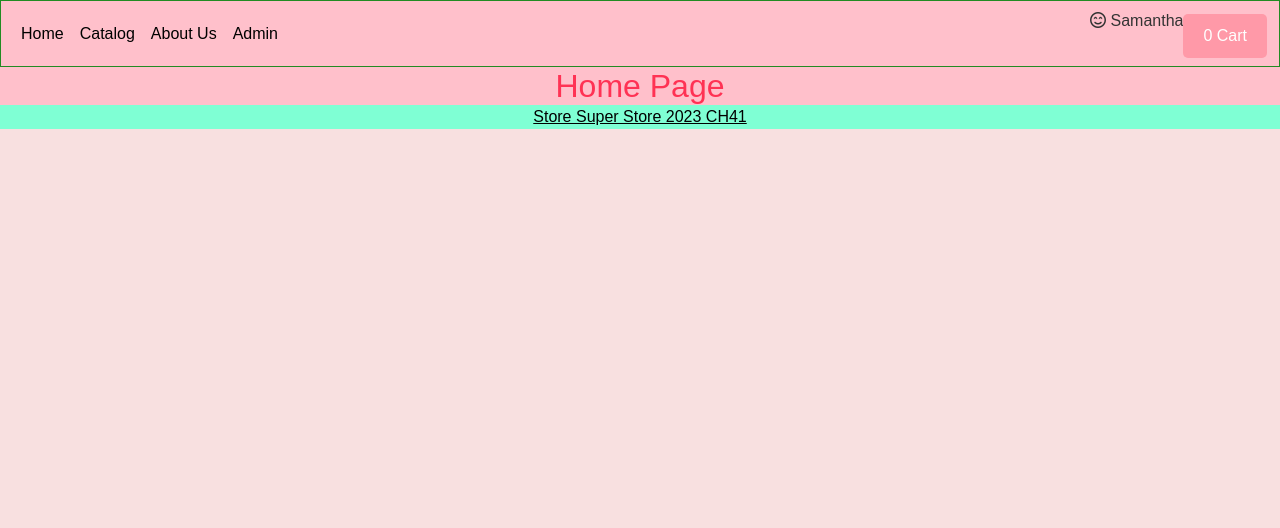
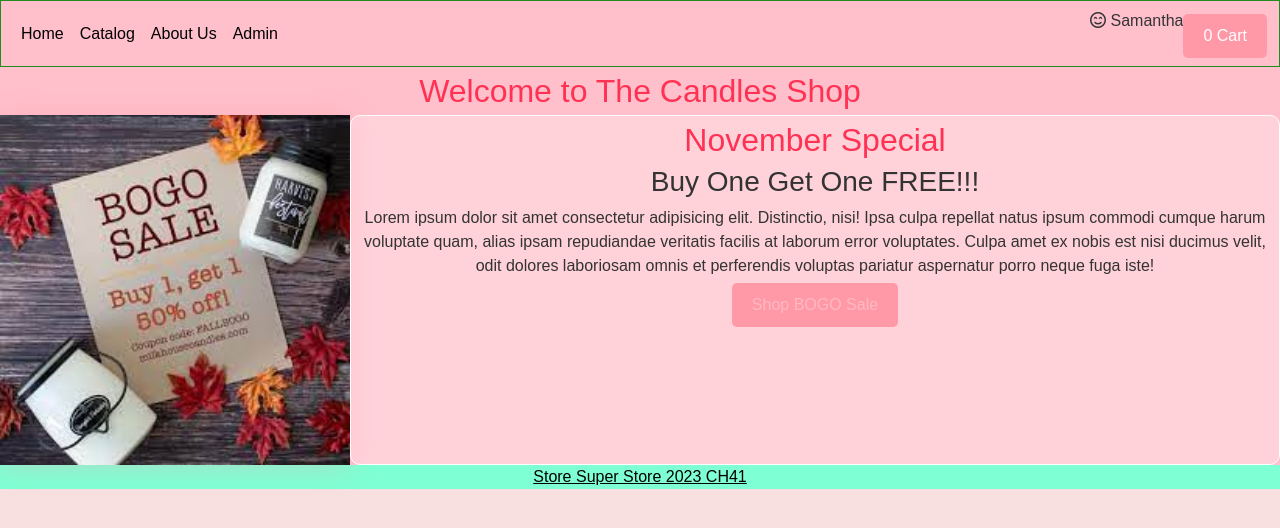
Before and after one commit to SamanthaRoman/107, a React (Create React App) app: page / in a window 1280 px wide. Shown: the top 528 px of the page. Built offline with nearby package versions, Linux system fonts and the light colour scheme.

Commit message:
css work

```diff
--- a/src/pages/about.css
+++ b/src/pages/about.css
@@ -4,4 +4,19 @@
 
 .about h2{
     color: rgb(255, 50, 84);
+    margin-bottom: 5px;
+    padding-top: 5px;
 }
+
+
+.about-page {
+    display: flex;
+}
+.about-page img {
+    height: 200px;
+}
+.details {
+    background-color: rgba(255, 255, 255, 0.271);
+    border: solid .5px white;
+    border-radius: 10px;
+}
--- a/src/pages/about.jsx
+++ b/src/pages/about.jsx
@@ -2,12 +2,18 @@ import "./about.css";
 
 
 function About(){
-    return (
-        <div className="page about">
-            <h2>Samantha Roman</h2>
-        </div>
-    )
-}
+        return (
+            <div className="about">
+                <div className="about-page">
+                    <img src={'./images/owner.jpeg'} alt="Owner" />
+                    <div className="details">
+                        <h3>Hi! I'm Amy owner of The Candles Shop</h3>
+                        <p>Lorem ipsum dolor sit amet consectetur adipisicing elit. Sit incidunt similique nisi voluptatum amet error facere quos maxime nihil delectus pariatur adipisci minus libero voluptatibus sed eaque neque facilis dolor unde repellendus, doloribus officia labore provident modi? Saepe iste, officia nostrum eveniet temporibus adipisci deleniti sequi aspernatur, eos necessitatibus nobis, non perferendis dicta. Neque impedit voluptate ipsum voluptatem nihil illum tempora in sint rerum inventore, sit provident harum reiciendis pariatur aliquam id, maxime corrupti. Perspiciatis quasi perferendis dolore dolores at rem commodi.</p>
+                    </div>
+                </div>
+            </div>
+        )
+    }
 
 
 export default About;
--- a/src/pages/home.css
+++ b/src/pages/home.css
@@ -4,4 +4,24 @@
 
 .home h2{
     color: rgb(255, 50, 84);
+    margin-bottom: 5px;
+    padding-top: 5px;
 }
+.home-page {
+    display: flex;
+}
+.home-page img {
+    height: 350px;
+}
+.details {
+    flex: 4;
+    background-color: rgba(255, 255, 255, 0.271);
+    border: solid .5px white
+}
+.blink_me {
+    animation: blinker 1.5s linear infinite;
+  }
+
+  @keyframes blinker {
+    50% { opacity: 0; }
+  }
--- a/src/pages/home.jsx
+++ b/src/pages/home.jsx
@@ -4,7 +4,16 @@ import "./home.css";
 function Home(){
     return (
         <div className="home">
-            <h2>Home Page</h2>
+            <h2>Welcome to The Candles Shop</h2>
+            <div className="home-page">
+                <img src={'./images/bogo.jpeg'} alt="Owner" />
+                <div className="details">
+                    <h2>November Special</h2>
+                    <h3>Buy One Get One FREE!!!</h3>
+                    <p>Lorem ipsum dolor sit amet consectetur adipisicing elit. Distinctio, nisi! Ipsa culpa repellat natus ipsum commodi cumque harum voluptate quam, alias ipsam repudiandae veritatis facilis at laborum error voluptates. Culpa amet ex nobis est nisi ducimus velit, odit dolores laboriosam omnis et perferendis voluptas pariatur aspernatur porro neque fuga iste!</p><button className="btn btn-primary"><span class="blink_me">Shop BOGO Sale</span></button>
+                </div>
+            </div>
+
         </div>
     )
 }
```
Also changed, not shown: public/images/bogo.jpeg (added), public/images/owner.jpeg (added).
